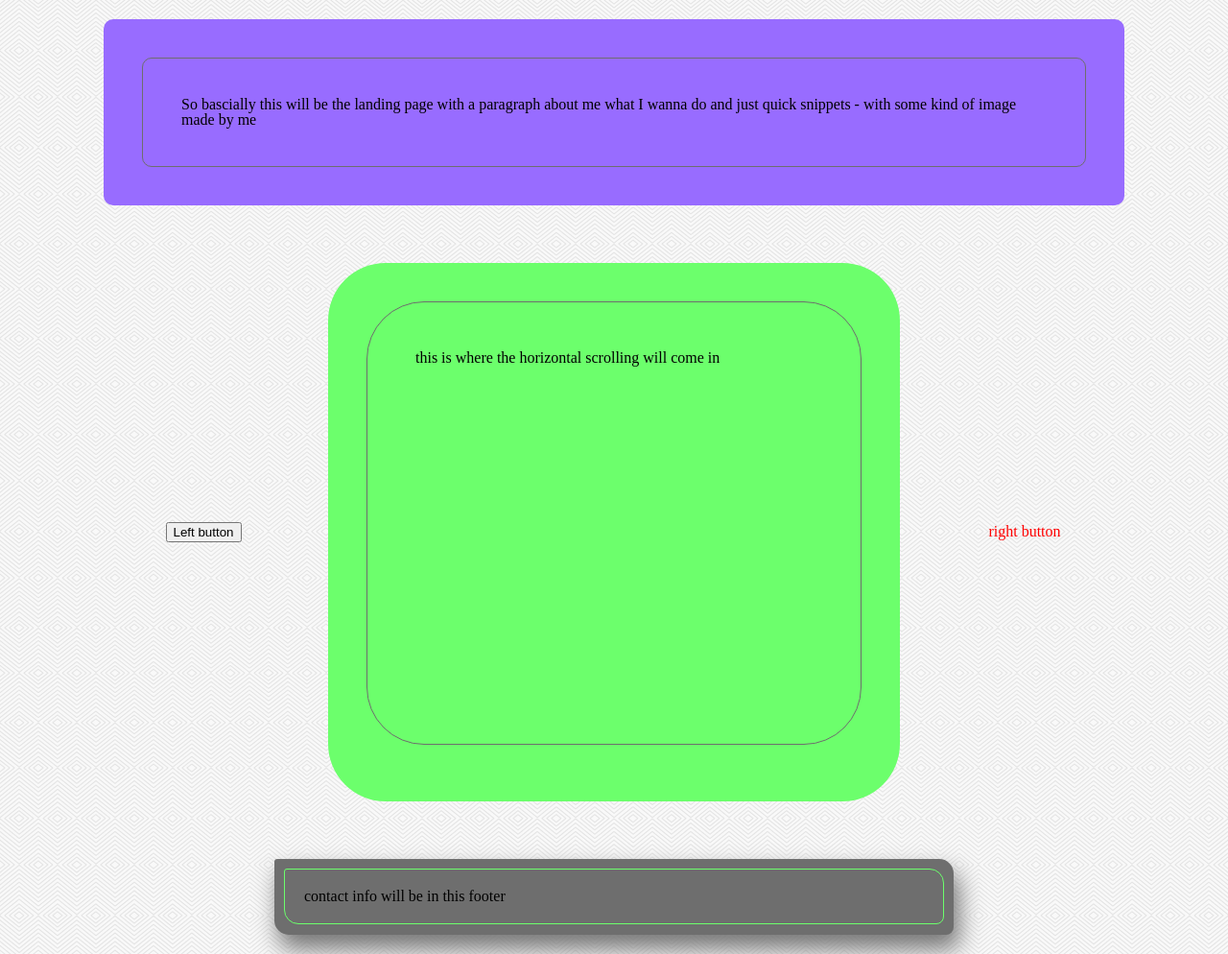
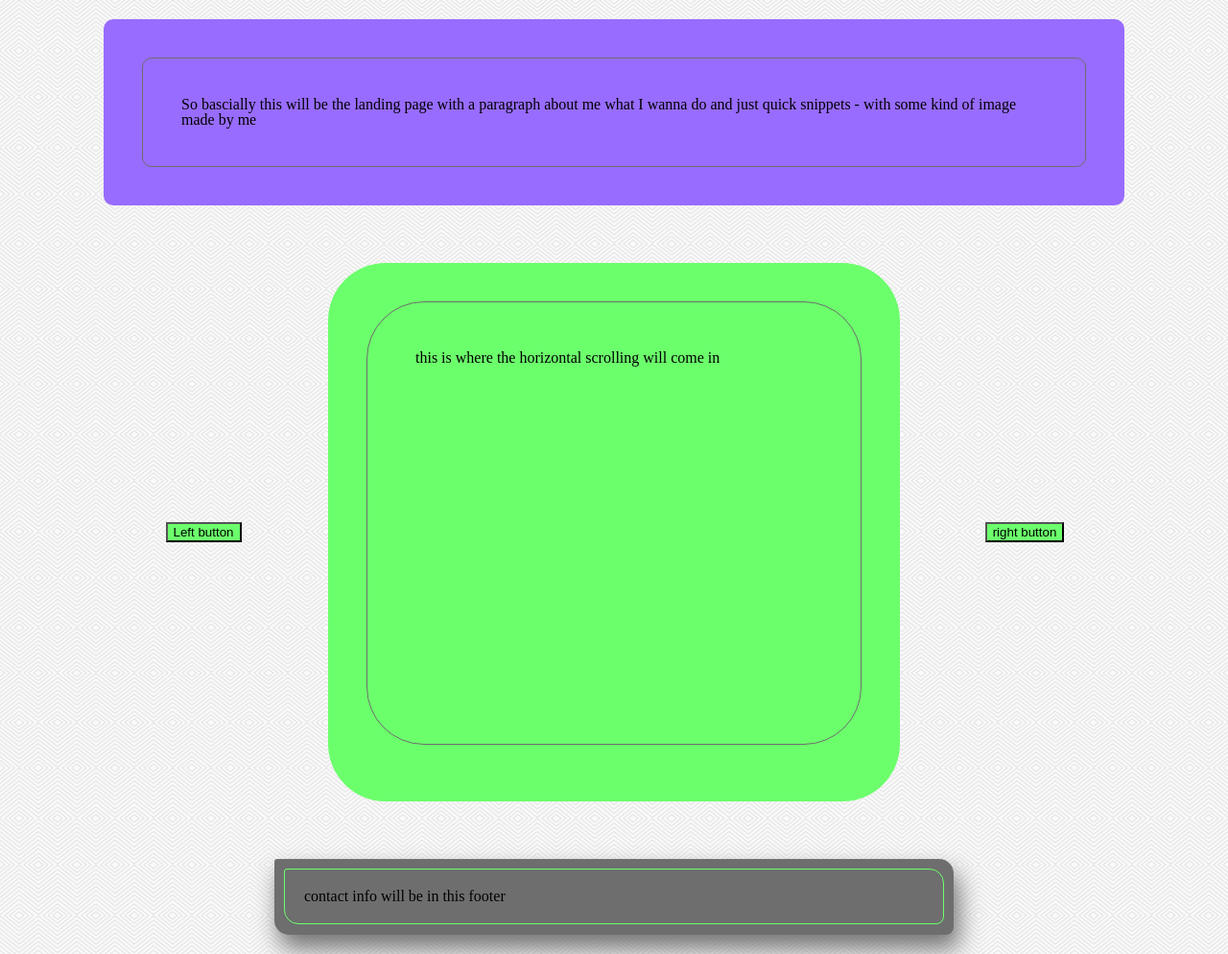
Before and after one commit to ajbarbati/Portfolio_Site, a plain HTML site: page index.html in a window 1280 px wide. Shown: the whole page at 96% size. Drawn offline with Linux system fonts and the light colour scheme.

Commit message:
changed name for github pages

```diff
--- a/assets/css/style.css
+++ b/assets/css/style.css
@@ -60,6 +60,7 @@ main > p {
 /* ---- MAIN ---- */
 
 /* ---- BUTTONS ---- */
+
 #leftBtn {
     grid-area: leftBtn;
     place-self: center;
@@ -74,6 +75,10 @@ main > p {
     justify-self: center;
     position: relative;
     color: red;
+}
+
+button {
+    background-color: #6cff6c;
 }
 /* ---- BUTTONS ---- */
 
--- a/Main.html
+++ b/index.html
@@ -22,7 +22,7 @@
             <p>this is where the horizontal scrolling will come in</p>
         </main>
         <div id="rightBtn">
-                right button
+                <button class="rightBtn">right button</button>
             </div>
         <footer>
             <p>contact info will be in this footer</p>
```
